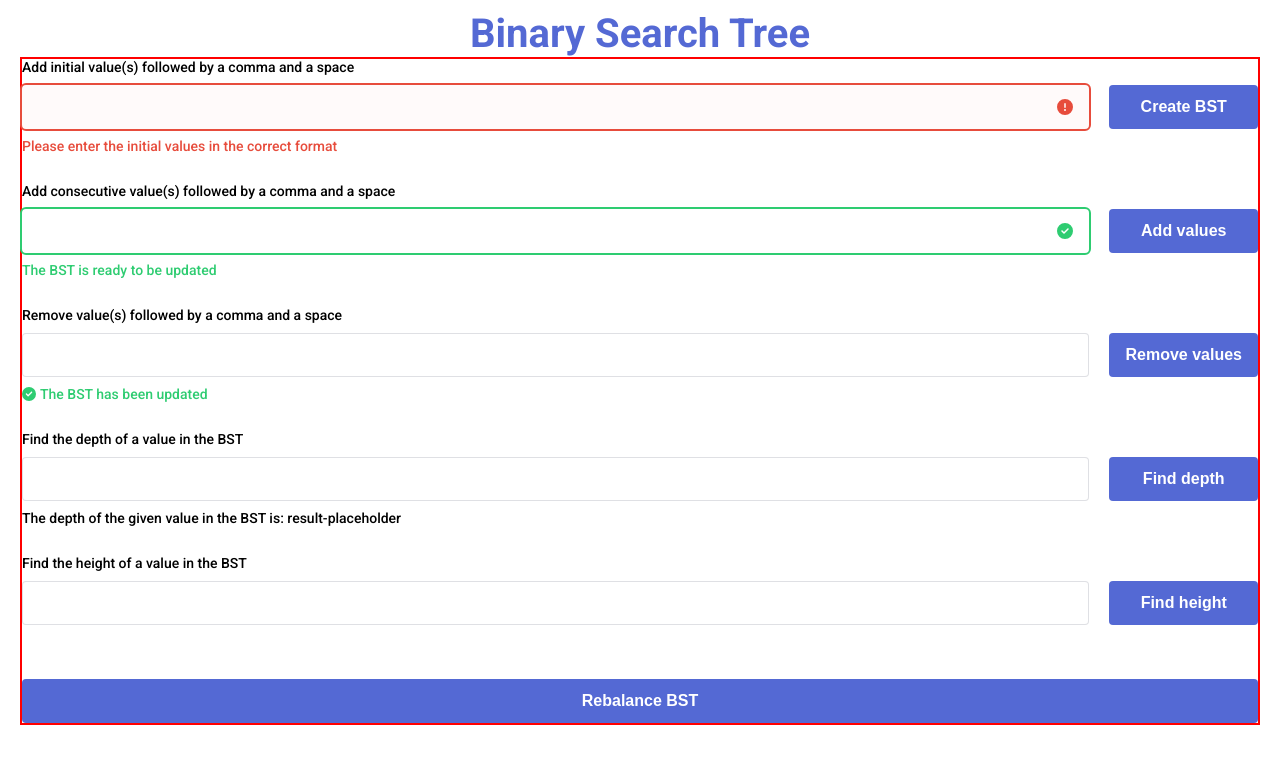
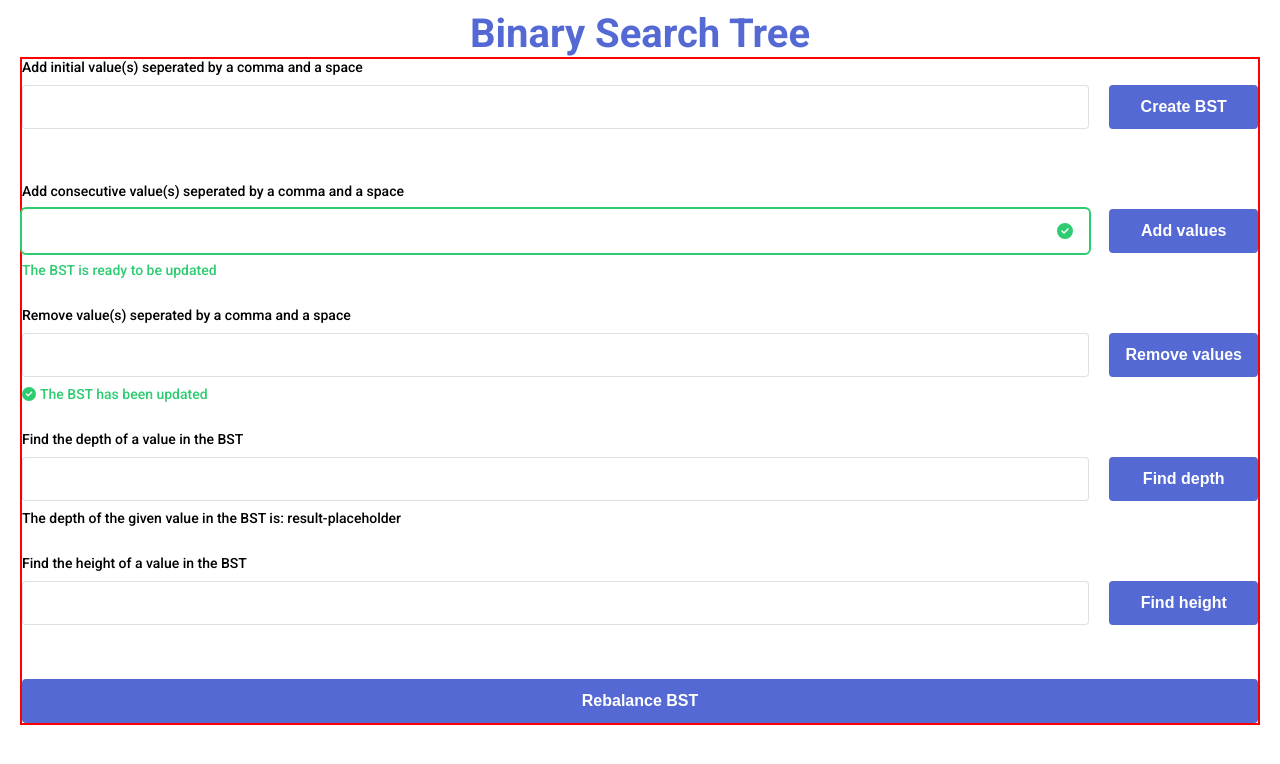
Before and after one commit to AdePrieelle/balanced-binary-search-tree, a React (Create React App) app: page / in a window 1280 px wide. Shown: the top 764 px of the page. Built offline with nearby package versions, Linux system fonts and the light colour scheme.

Commit message:
Add regex validation for input1

```diff
--- a/src/components/ControlsBST/ControlsBST.js
+++ b/src/components/ControlsBST/ControlsBST.js
@@ -1,23 +1,105 @@
 import styles from './ControlsBST.module.scss';
 import { FontAwesomeIcon } from '@fortawesome/react-fontawesome';
 import { faCircleCheck, faCircleExclamation } from '@fortawesome/free-solid-svg-icons'
+import { useEffect, useState, useMemo } from 'react';
 
 export const ControlsBST = () => {
+  const [input1, setInput1] = useState("");
+  // const [input2, setInput2] = useState("");
+  // const [input3, setInput3] = useState("");
+  // const [input4, setInput4] = useState("");
+  // const [input5, setInput5] = useState("");
+  const [input1Success, setInput1Success] = useState(false);
+  // const [input2Success, setInput2Success] = useState(false);
+  // const [input3Success, setInput3Success] = useState(false);
+  // const [input4Success, setInput4Success] = useState(false);
+  // const [input5Success, setInput5Success] = useState(false);
+  const [input1Message, setInput1Message] = useState(<>&nbsp;</>);
+  // const [input2Message, setInput2Message] = useState("");
+  // const [input3Message, setInput3Message] = useState("");
+  // const [input4Message, setInput4Message] = useState("");
+  // const [input5Message, setInput5Message] = useState("");
+  const [input1UpdatedBST, setInput1UpdatedBST] = useState(false);
+
+  // below 2 work good for integers and floats and multiple values
+  // const input1Regex = useMemo(() => new RegExp("^-?([0-9]+(.[0-9]+)?)+(, -?([0-9]+(.[0-9]+)?))*$"), []);
+  // const input1Regex = useMemo(() => new RegExp("^-?([0-9]+(.[0-9]+)?)+(, -?([0-9]+(.[0-9]+)?))*$"), []);
+  // below 2 work good with double \\ to use d shortcut for [0-9]
+  // const input1Regex = useMemo(() => new RegExp("^-?(\\d+(.\\d+)?)+(, -?(\\d+(.\\d+)?))*$"), []);
+  // const input1Regex = useMemo(() => new RegExp("^-?(\\d+(.\\d+)?)+(, -?(\\d+(.\\d+)?))*$"), []);
+  const input1Regex = useMemo(() => new RegExp("^-?(\\d+(.\\d+)?)+(, -?(\\d+(.\\d+)?))*$"), []);
+
+  const isValidInput = (regexPattern, input) => {
+    return (regexPattern.test(input));
+  };
+
+  const input1OnChange = (e) => {
+    setInput1(e.target.value);
+    setInput1UpdatedBST(false);
+  };
+
+  const input1OnClick = () => {
+    if (input1 === "") {
+      setInput1Success(false);
+      setInput1Message("Please enter the initial value(s)")
+    };
+    if ((input1 !== "") && input1Success) {
+      setInput1("");
+      setInput1UpdatedBST(true);
+    };
+  };
+
+  useEffect(() => {
+    if (input1 === "" && !input1UpdatedBST) {
+      setInput1Success(true);
+      setInput1Message(<>&nbsp;</>);
+    };
+    if (input1 === "" && input1UpdatedBST) {
+      setInput1Success(true);
+      setInput1Message(
+        <>
+          <FontAwesomeIcon icon={faCircleCheck} className={`${styles["ControlsBST__form-message-icon"]} ${styles["ControlsBST__form-message-icon--success"]}`}/>
+          <>The BST has been updated</>
+        </>
+      );
+    };
+    if (input1 !== "" && (isValidInput(input1Regex, input1))) {
+      setInput1Success(true);
+      setInput1Message("The BST is ready to be updated");
+    }
+    if (input1 !== "" && (!isValidInput(input1Regex, input1))) {
+      setInput1Success(false);
+      setInput1Message("Please enter the initial number(s) in the correct format");
+    };
+  }, [input1, input1UpdatedBST, input1Regex]);
+
   return (
     <div className={styles.ControlsBST}>
       <form className={styles.ControlsBST__form}>
-          <label className={`${styles["ControlsBST__form-label"]} ${styles["ControlsBST__form-label-1"]}`} htmlFor="initial-values">Add initial value(s) followed by a comma and a space</label>
+
+
+          <label className={`${styles["ControlsBST__form-label"]} ${styles["ControlsBST__form-label-1"]}`} htmlFor="initial-values">Add initial value(s) seperated by a comma and a space</label>
           <div className={`${styles["ControlsBST__form-input-icon-wrapper"]} ${styles["ControlsBST__form-input-icon-wrapper-1"]}`}>
-            <input className={`${styles["ControlsBST__form-input"]} ${styles["ControlsBST__form-input--error"]}`} id="initial-values" name="initial-values" type="text" />
-            {/* <FontAwesomeIcon icon={faCircleCheck} className={`${styles["ControlsBST__form-input-icon"]} ${styles["ControlsBST__form-input-icon--success"]}`}/> */}
-            <FontAwesomeIcon icon={faCircleExclamation} className={`${styles["ControlsBST__form-input-icon"]} ${styles["ControlsBST__form-input-icon--error"]}`} />
+            <input pattern={/^-?(\d+(.\d+)?)+(, -?(\d+(.\d+)?))*$/} className={`${styles["ControlsBST__form-input"]} ${(input1 === "") ? "" : input1Success ? styles["ControlsBST__form-input--success"] : styles["ControlsBST__form-input--error"]}`} id="initial-values" name="initial-values" type="text" value={input1} onChange={input1OnChange} />
+            {
+                (input1 === "")
+              ? ""
+              : input1Success
+              ? <FontAwesomeIcon icon={faCircleCheck} className={`${styles["ControlsBST__form-input-icon"]} ${styles["ControlsBST__form-input-icon--success"]}`}/>
+              : <FontAwesomeIcon icon={faCircleExclamation} className={`${styles["ControlsBST__form-input-icon"]} ${styles["ControlsBST__form-input-icon--error"]}`} />
+            }
           </div>
-          <button className={`${styles["ControlsBST__form-button"]} ${styles["ControlsBST__form-button-1"]}`} type="button">Create BST</button>
-          <div className={`${styles["ControlsBST__form-message"]} ${styles["ControlsBST__form-message-1"]} ${styles["ControlsBST__form-message--error"]}`}>
-            Please enter the initial values in the correct format
+          <button className={`${styles["ControlsBST__form-button"]} ${styles["ControlsBST__form-button-1"]}`} type="button" onClick={input1OnClick}>Create BST</button>
+          <div className={`${styles["ControlsBST__form-message"]} ${styles["ControlsBST__form-message-1"]} ${((input1 === "") && input1Success) ? styles["ControlsBST__form-message--success"] : input1Success ? styles["ControlsBST__form-message--success"] : styles["ControlsBST__form-message--error"]}`}>
+            {input1Message}
+            {/* Please enter the initial values in the correct format */}
             {/* &nbsp; */}
-            </div>
-          <label className={`${styles["ControlsBST__form-label"]} ${styles["ControlsBST__form-label-2"]}`} htmlFor="insert-values">Add consecutive value(s) followed by a comma and a space</label>
+          </div>
+
+
+
+
+          <label className={`${styles["ControlsBST__form-label"]} ${styles["ControlsBST__form-label-2"]}`} htmlFor="insert-values">Add consecutive value(s) seperated by a comma and a space</label>
           <div className={`${styles["ControlsBST__form-input-icon-wrapper"]} ${styles["ControlsBST__form-input-icon-wrapper-2"]}`}>
             <input className={`${styles["ControlsBST__form-input"]} ${styles["ControlsBST__form-input--success"]}`} id="insert-values" name="insert-values" type="text" />
             <FontAwesomeIcon icon={faCircleCheck} className={`${styles["ControlsBST__form-input-icon"]} ${styles["ControlsBST__form-input-icon--success"]}`}/>
@@ -30,7 +112,7 @@ export const ControlsBST = () => {
             {/* The BST has been updated */}
             {/* &nbsp; */}
           </div>
-          <label className={`${styles["ControlsBST__form-label"]} ${styles["ControlsBST__form-label-3"]}`} htmlFor="remove-values">Remove value(s) followed by a comma and a space</label>
+          <label className={`${styles["ControlsBST__form-label"]} ${styles["ControlsBST__form-label-3"]}`} htmlFor="remove-values">Remove value(s) seperated by a comma and a space</label>
           <div className={`${styles["ControlsBST__form-input-icon-wrapper"]} ${styles["ControlsBST__form-input-icon-wrapper-3"]}`}>
             <input className={`${styles["ControlsBST__form-input"]}`} id="remove-values" name="remove-values" type="text" />
             {/* <FontAwesomeIcon icon={faCircleCheck} className={`${styles["ControlsBST__form-input-icon"]} ${styles["ControlsBST__form-input-icon--success"]}`}/> */}
```
